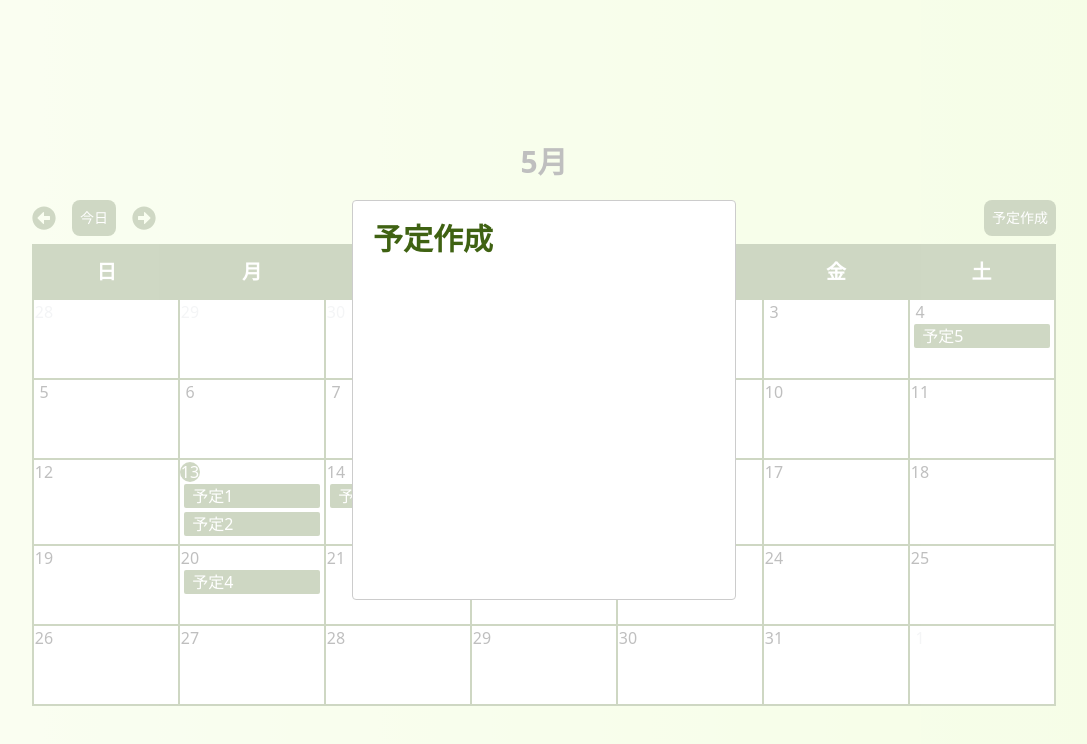
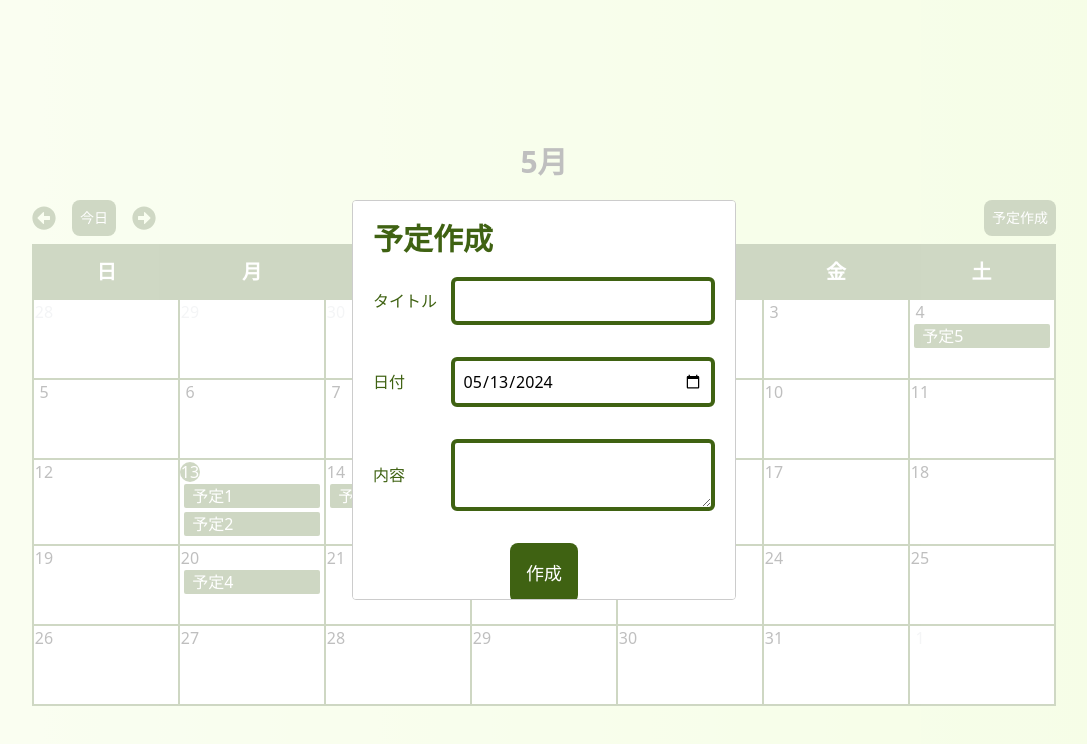
Before and after one commit to white-ras/nextjs_ts_calendar, a Next.js app: page / in a window 1280 px wide. Both pictures are taken after a click on the button "予定作成". Shown: the top 744 px of the page, without its empty margins (96-1183 px from the left). Built offline with nearby package versions, Linux system fonts and the light colour scheme.

Commit message:
feat: カレンダー作成モーダルのフォーム部分を作成

```diff
--- /dev/null
+++ b/src/conponents/atoms/Input.tsx
@@ -0,0 +1,10 @@
+import { ComponentProps } from 'react'
+
+export const Input = (props: ComponentProps<'input'>) => {
+  return (
+    <input
+      {...props}
+      className="w-full border-4 border-solid border-lime-800 rounded-md p-2"
+    />
+  )
+}
--- /dev/null
+++ b/src/conponents/atoms/Textarea.tsx
@@ -0,0 +1,10 @@
+import { ComponentProps } from 'react'
+
+export const Textarea = (props: ComponentProps<'textarea'>) => {
+  return (
+    <textarea
+      {...props}
+      className="w-full border-4 border-solid border-lime-800 rounded-md p-2"
+    />
+  )
+}
--- a/src/conponents/organisms/CreateScheduleModal.tsx
+++ b/src/conponents/organisms/CreateScheduleModal.tsx
@@ -1,4 +1,10 @@
 import Modal from 'react-modal'
+import { ChangeEvent, useState } from 'react'
+import { format } from 'date-fns'
+import { Input } from '../atoms/Input'
+import { PrimaryBtn } from '../atoms/PrimaryBtn'
+import { NewSchedule } from '../../types/calendar'
+import { Textarea } from '../atoms/Textarea'
 
 type PropsType = {
   isOpen: boolean
@@ -16,12 +22,65 @@ const customStyles = {
 }
 
 export const CreateScheduleModal = ({ isOpen, closeModal }: PropsType) => {
+  const [newSchedule, setNewSchedule] = useState<NewSchedule>({
+    title: '',
+    date: format(new Date(), 'yyyy-MM-dd'),
+    description: '',
+  })
+
+  const changeNewSchedule = (
+    event: ChangeEvent<HTMLInputElement | HTMLTextAreaElement>
+  ) => {
+    const { name, value } = event.target
+    setNewSchedule({ ...newSchedule, [name]: value })
+  }
   return (
     <Modal isOpen={isOpen} style={customStyles} onRequestClose={closeModal}>
       <div>
         <h3 className="textcenter text-3xl text-lime-800 font-bold pb-5">
           予定作成
         </h3>
+        <form className="flex flex-col gap-8">
+          <div className="w-[100%] flex items-center">
+            <label htmlFor="title-form" className="w-[30%] text-lime-800">
+              タイトル
+            </label>
+            <Input
+              id="title-form"
+              name="title"
+              type="text"
+              value={newSchedule.title}
+              onChange={changeNewSchedule}
+            />
+          </div>
+          <div className="w-[100%] flex items-center">
+            <label htmlFor="date-form" className="w-[30%] text-lime-800">
+              日付
+            </label>
+            <Input
+              id="date-form"
+              name="date"
+              type="date"
+              value={newSchedule.date}
+              onChange={changeNewSchedule}
+            />
+          </div>
+          <div className="w-[100%] flex items-center">
+            <label htmlFor="description-form" className="w-[30%] text-lime-800">
+              内容
+            </label>
+            <Textarea
+              name="description"
+              value={newSchedule.description}
+              onChange={changeNewSchedule}
+            />
+          </div>
+          <div className="flex justify-center">
+            <PrimaryBtn size="lg" onClick={() => null}>
+              作成
+            </PrimaryBtn>
+          </div>
+        </form>
       </div>
     </Modal>
   )
--- a/src/styles/output.css
+++ b/src/styles/output.css
@@ -591,8 +591,16 @@ video {
   height: 100vh;
 }
 
+.w-\[100\%\] {
+  width: 100%;
+}
+
 .w-\[20px\] {
   width: 20px;
+}
+
+.w-\[30\%\] {
+  width: 30%;
 }
 
 .w-\[80\%\] {
@@ -601,6 +609,10 @@ video {
 
 .w-\[94\%\] {
   width: 94%;
+}
+
+.w-full {
+  width: 100%;
 }
 
 .table-fixed {
@@ -639,12 +651,20 @@ video {
   gap: 1rem;
 }
 
+.gap-8 {
+  gap: 2rem;
+}
+
 .rounded-full {
   border-radius: 9999px;
 }
 
 .rounded-lg {
   border-radius: 0.5rem;
+}
+
+.rounded-md {
+  border-radius: 0.375rem;
 }
 
 .rounded-sm {
@@ -661,6 +681,10 @@ video {
 
 .border-2 {
   border-width: 2px;
+}
+
+.border-4 {
+  border-width: 4px;
 }
 
 .border-solid {
@@ -723,12 +747,12 @@ video {
   padding-bottom: 0.5rem;
 }
 
+.pb-5 {
+  padding-bottom: 1.25rem;
+}
+
 .pt-\[50px\] {
   padding-top: 50px;
-}
-
-.pb-5 {
-  padding-bottom: 1.25rem;
 }
 
 .text-center {
--- a/src/types/calendar.ts
+++ b/src/types/calendar.ts
@@ -9,3 +9,9 @@ export type DateList = {
   date: Date
   schedules: Schedule[]
 }[][]
+
+export type NewSchedule = {
+  title: string
+  date: string
+  description: string
+}
```
